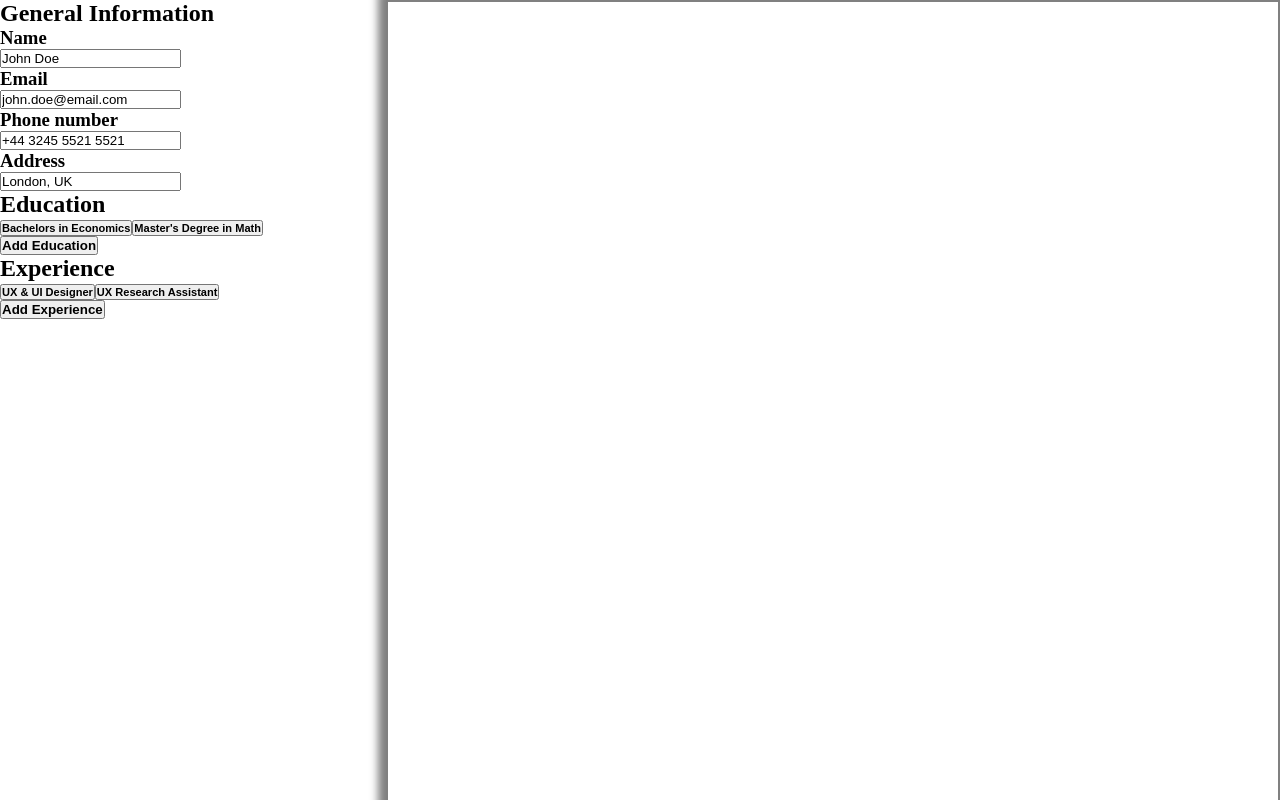
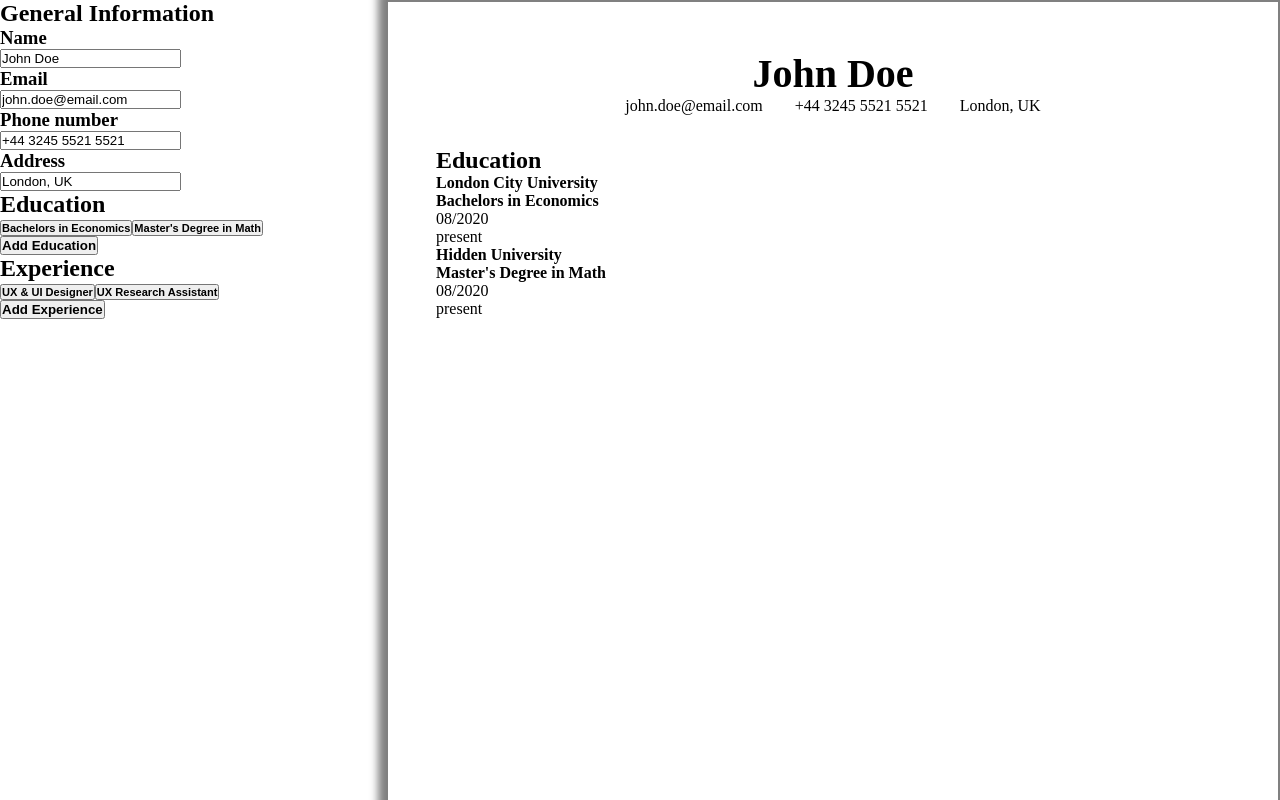
Before and after one commit to esb-11/CV-Generator, a React (Vite) app: page / in a window 1280 px wide. Shown: the top 800 px of the page. Built offline with nearby package versions, Linux system fonts and the light colour scheme.

Commit message:
feat: display education preview

```diff
--- a/src/App.jsx
+++ b/src/App.jsx
@@ -79,7 +79,11 @@ function App() {
         addExperience={addExperience}
         deleteForm={deleteForm}
       ></CVForm>
-      <CVPreview cvInfo={cvInfo}></CVPreview>
+      <CVPreview
+        generalInfo={cvInfo.generalInfo}
+        education={cvInfo.education}
+        experience={cvInfo.experience}
+      ></CVPreview>
     </>
   );
 }
--- a/src/components/CVPreview.jsx
+++ b/src/components/CVPreview.jsx
@@ -1,10 +1,13 @@
 import "./CVPreview.css";
 import GeneralInfoPreview from "./CVPreview/GeneralInfoPreview";
+import EducationPreview from "./CVPreview/EducationPreview";
+import SectionPreview from "./CVPreview/SectionPreview";
 
-function CVPreview({ generalInfo }) {
+function CVPreview({ generalInfo, education, experience }) {
   return (
     <div className="cv-preview">
-      {/* <GeneralInfoPreview {...generalInfo}></GeneralInfoPreview> */}
+      <GeneralInfoPreview {...generalInfo}></GeneralInfoPreview>
+      <SectionPreview title={"Education"} array={education} Preview={EducationPreview}></SectionPreview>
     </div>
   );
 }
--- /dev/null
+++ b/src/components/CVPreview/EducationPreview.jsx
@@ -0,0 +1,12 @@
+function EducationPreview({ schoolName, degree, startDate, endDate, id }) {
+  return (
+    <div className="education-preview">
+      <h4 className="school-name-preview">{schoolName}</h4>
+      <h4 className="degree-preview">{degree}</h4>
+      <p className="start-date-preview">{startDate}</p>
+      <p className="end-date-preview">{endDate}</p>
+    </div>
+  );
+}
+
+export default EducationPreview;
--- /dev/null
+++ b/src/components/CVPreview/SectionPreview.jsx
@@ -0,0 +1,12 @@
+function SectionPreview({ title, array, Preview }) {
+  return (
+    <div className="section-preview">
+      <h2>{title}</h2>
+      {array.map((value) => (
+        <Preview key={value.id} {...value}></Preview>
+      ))}
+    </div>
+  );
+}
+
+export default SectionPreview;
```
